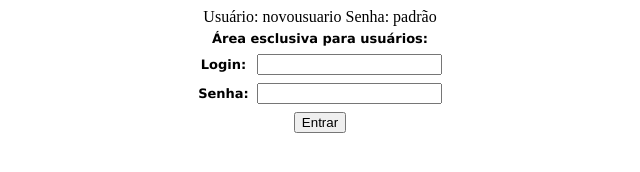
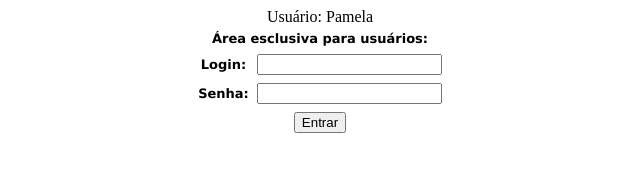
Before and after one commit to nevides/nevides.github.io, a plain HTML site: page index.html in a window 1280 px wide. Shown: the whole page, without its empty margins (320-960 px from the left). Drawn offline with Linux system fonts and the light colour scheme.

Commit message:
Update index.html

```diff
--- a/index.html
+++ b/index.html
@@ -18,7 +18,7 @@ if (done==0) { alert("Senha errada tente novamente"); }
 </head>
 
 <body BGCOLOR="#ffffff" vlink="#0000ff">
-<center>Usuário: novousuario Senha: padrão</center>
+<center>Usuário: Pamela</center>
 <basefont SIZE=3> <form name=login> <div align=center><center> <table width=225 border=0 cellpadding=3><tr><td colspan=2> <div align=center> <center> <font face="Verdana, Arial, Helvetica, sans-serif" size=2><B>Área esclusiva para usuários:</B></font> </center> </div></td></tr><tr align=center><td><font face="Verdana, Arial, Helvetica, sans-serif" size=2><B>Login:</B></font></td><td><font face="Verdana, Arial, Helvetica, sans-serif" size=2> <input type=text name=username size=20> </font></td></tr><tr align=center><td> <font face="Verdana, Arial, Helvetica, sans-serif" size=2><B>Senha:</B></font></td><td><font face="Verdana, Arial, Helvetica, sans-serif" size=2> <input type=password name=password size=20> </font></td></tr><tr align=center><td colspan=2 align=center> <input type=button value=Entrar onClick=Login()></td></tr> </table> </center></div> </form>
 <div align=center> </div>
 <p align=center>&nbsp;</p>
```
